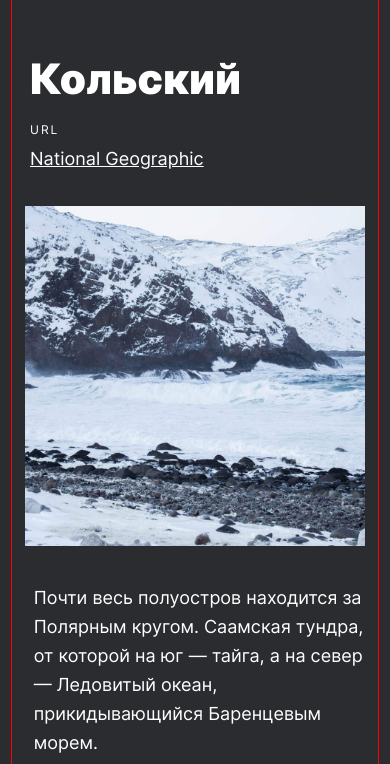
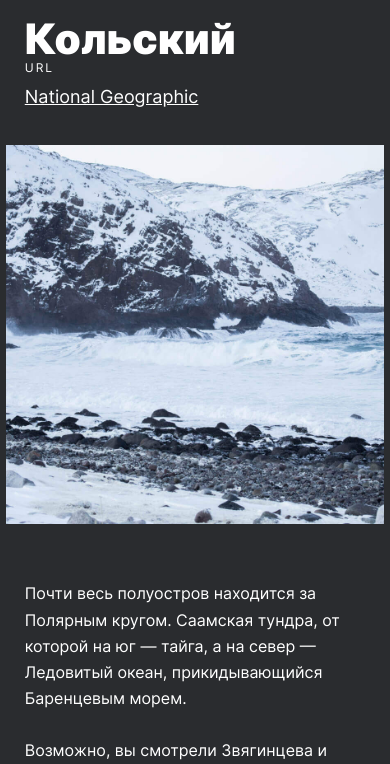
Before and after one commit to Olga1107/russian-travel, a plain HTML site: page index.html in a window 390 px wide. Shown: the part 3240-4004 px from the top of the page. Drawn offline with Linux system fonts and the light colour scheme; files whose address does not match are found by name.

Commit message:
финальная версия

```diff
--- a/blocks/place/__image/place__image.css
+++ b/blocks/place/__image/place__image.css
@@ -1,22 +1,12 @@
 .place__image {
-    max-width: 440px;
-    max-height: 440px;
+    max-width: 100%;
+    max-height: 100%;
     grid-area: image;
+    margin: 10% auto 10% auto;
 }
 
-
-@media screen and (max-width: 768px) {
+@media screen and (max-width: 340px) {
     .place__image {
-        max-width: 340px;
-        max-height: 340px;
-        margin: 10% auto 10% auto;
+        margin: 10% 0 10% 0;
     }
 }
-
-@media screen and (max-width: 320px) {
-    .place__image {
-        max-width: 320px;
-        max-height: 320px;
-        margin: 10% auto 10% auto;
-    }
-}
--- a/blocks/place/__paragraph/place__paragraph.css
+++ b/blocks/place/__paragraph/place__paragraph.css
@@ -1,22 +1,36 @@
 .place__paragraph {
     margin: 0;
     padding: 0;
-    font-weight: 400;
     font-size: 18px;
-    line-height: 29px;
-    max-width: 484px;
+    line-height: 163%;
     grid-area: text;
+    padding-top: 10%;
     padding-bottom: 26px;
 }
 
 .place__paragraph:nth-of-type(2) {
     grid-row: 3/4;
+    padding-top: 0;
+}
+
+@media screen and (max-width: 1023px) {
+    .place__paragraph {
+        padding-top: 5%;
+    }
+}
+
+@media screen and (max-width: 941px) {
+    .place__paragraph {
+        font-size: 16px;
+        line-height: 163%;
+    }
 }
 
 @media screen and (max-width: 767px) {
     .place__paragraph {
         grid-row: 5/6;
-        margin-left: 6%;
+        margin-left: 5%;
+        margin-right: 5%;
     }
 
     .place__paragraph:nth-of-type(2) {
--- a/blocks/place/__title/place__title.css
+++ b/blocks/place/__title/place__title.css
@@ -4,24 +4,26 @@
     font-weight: 900;
     font-size: 72px;
     line-height: 76px;
-    max-width: 460px;
     grid-area: title;
-    padding-bottom: 6%;
+}
+
+@media screen and (max-width: 1023px) {
+    .place__title {
+        font-size: 42px;
+        line-height: 46px;
+    }
 }
 
 @media screen and (max-width: 767px) {
     .place__title {
-        font-size: 42px;
-        line-height: 46px;
         margin-left: 5%;
     }
 }
 
-@media screen and (max-width: 320px) {
+@media screen and (max-width: 378px) {
     .place__title {
-        padding-bottom: 10%;
+
         font-size: 32px;
         line-height: 35px;
-        margin-left: 5%;
     }
 }
--- a/blocks/place/place.css
+++ b/blocks/place/place.css
@@ -1,43 +1,33 @@
-/*.place {
-    width: 100%;
-    min-height: 584px;
-    display: flex;
-    flex-direction: column;
-    flex-wrap: wrap;
-    margin-bottom: 80px;
-    justify-content: center;
-}
-
-.place:nth-child(1) {
-    height: 660px;
-}
-
-.place:nth-child(4) {
-    height: 660px;
-}
-
-.place:nth-child(5) {
-    margin-bottom: 0;
-}*/
-
 .place {
     display: grid;
-    grid-template-columns: repeat(2, minmax(1fr, min-content));
-    grid-template-rows: repeat(3, minmax(1fr, min-content));
+    grid-template-columns: 460px 1fr;
+    grid-template-rows: repeat(3, min-content);
     grid-template-areas:
     "title link"
     "image text"
     "image text";
-    padding-bottom: 9%;
+    grid-column-gap: 40px;
+    padding-bottom: 6%;
 }
 
-.place:last-child {
-    padding-bottom: 0;
+@media screen and (max-width: 1279px) {
+    .place {
+        grid-template-columns: 440px 1fr;
+        grid-column-gap: 32px;
+    }
 }
+
+@media screen and (max-width: 1023px) {
+    .place {
+        grid-template-columns: 340px 1fr;
+        grid-column-gap: 28px;
+    }
+}
+
 
 @media screen and (max-width: 767px) {
     .place {
-        grid-template-columns: minmax(1fr, min-content);
+        grid-template-columns: auto;
         grid-template-rows: repeat(6, minmax(1fr, min-content));
         grid-template-areas:
     "title"
@@ -46,6 +36,5 @@
     "image"
     "text"
     "text";
-        padding-bottom: 16%;
     }
 }
--- a/blocks/places/places.css
+++ b/blocks/places/places.css
@@ -1,24 +1,29 @@
 .places {
     width: 77%;
     margin: 7% auto 7% auto;
-    border: 1px solid red;
 }
 
-@media screen and (max-width: 1024px) {
+@media screen and (max-width: 1197px) {
     .places {
         width: 91%;
         margin: 9% auto 9% auto;
     }
 }
 
-@media screen and (max-width: 768px) {
+@media screen and (max-width: 1003px) {
     .places {
-        width: 94%;
-        margin: 11% auto 11% auto;
+        width: 96%;
+        margin: 20% auto 20% auto;
     }
 }
 
-@media screen and (max-width: 320px) {
+@media screen and (max-width: 950px) {
+    .places {
+        width: 97%;
+    }
+}
+
+@media screen and (max-width: 368px) {
     .places {
         width: 100%;
         margin: 20% auto 20% auto;
```
Also changed, not shown: blocks/place/__website/_link/place__website_link.css (line endings or trailing spaces), blocks/place/__website/_url-heading/place__website_url-heading.css (line endings or trailing spaces), blocks/place/__website/place__website.css (line endings or trailing spaces), 2 other files.
